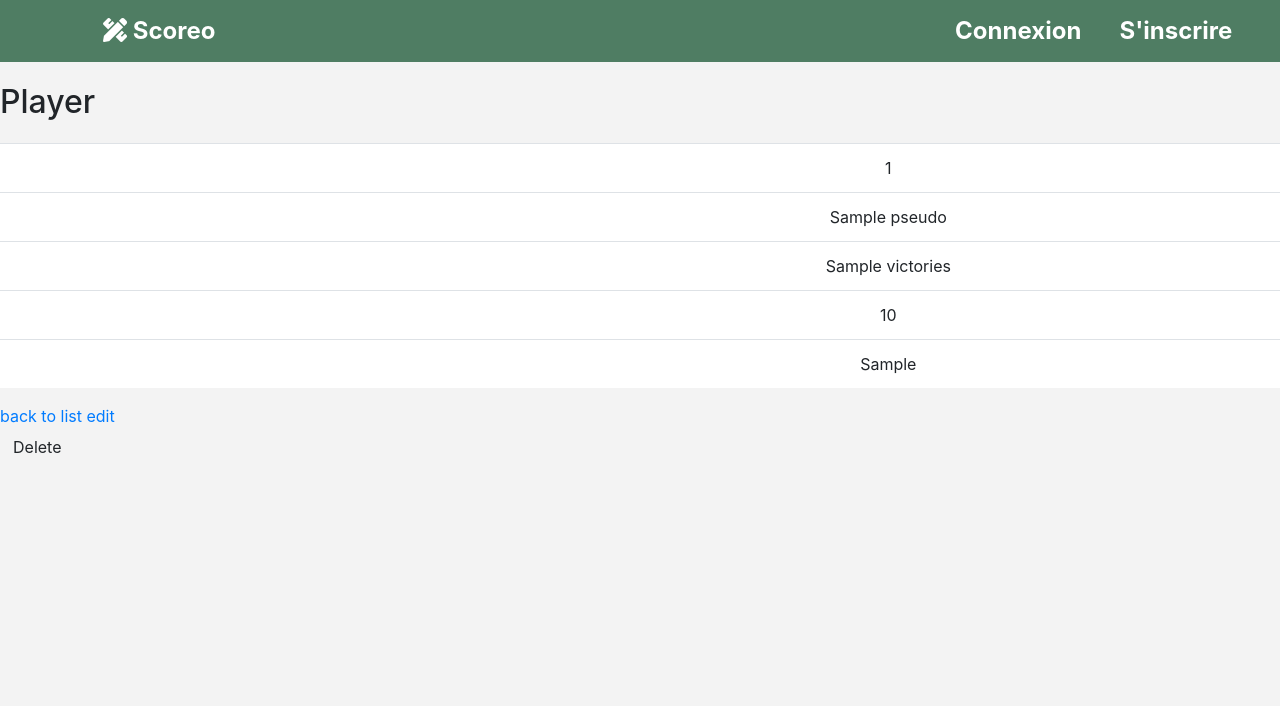
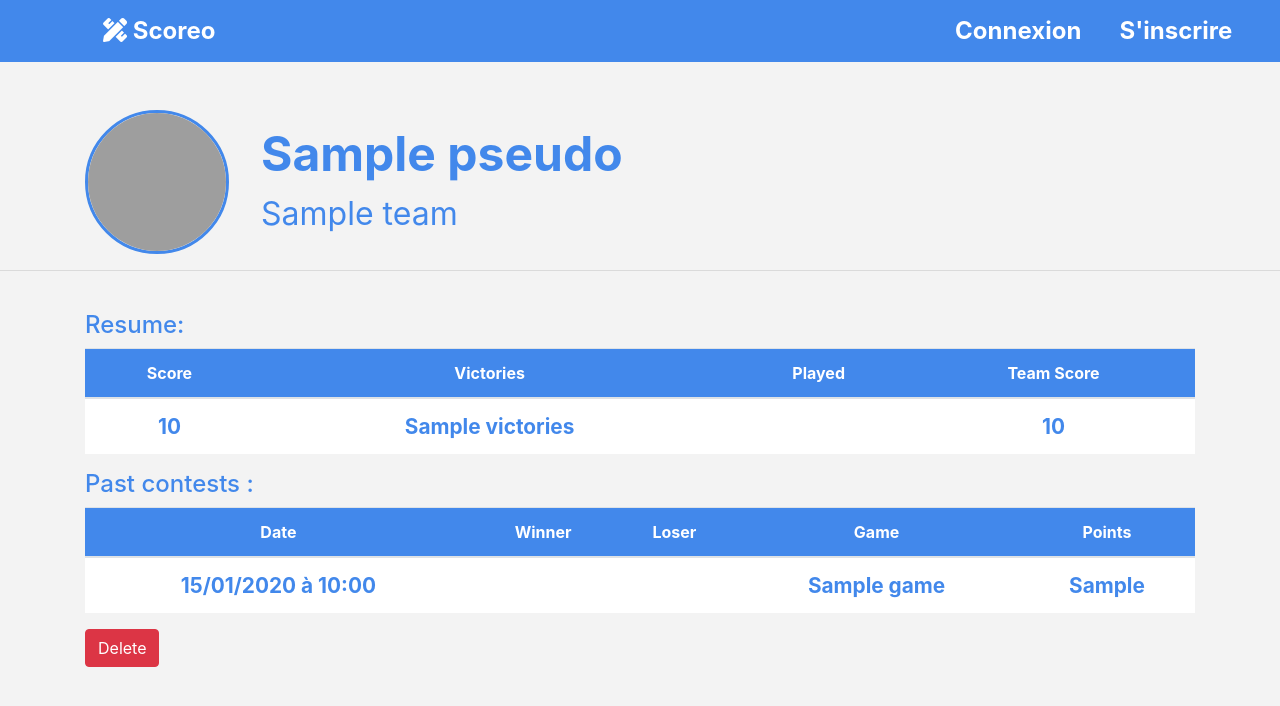
Before and after one commit to tomsihap/kus, a Symfony app: template templates/player/show.html.twig in a window 1280 px wide. Shown: the top 706 px of the page. Run offline with Twig, Linux system fonts and the light colour scheme; the template is opened without the code that fills it: most values are stand-ins (such as "Sample title", 1, 10 or a date in 2020); some libraries are stand-ins or nearby versions; grey boxes are pictures that could not be loaded.

Commit message:
feat(player): add css to player profil

```diff
--- /dev/null
+++ b/public/dist/css/imports/profil.css
@@ -0,0 +1,4 @@
+.pic-profil {
+  border-radius: 50%;
+  width: 1em;
+  height: 1em; }
--- a/public/dist/css/style.css
+++ b/public/dist/css/style.css
@@ -1,6 +1,6 @@
 /* NAVBAR */
 .navbar {
-  background-color: #4F7D63; }
+  background-color: #4288EB; }
   .navbar a {
     color: white; }
   .navbar .navbar-brand {
@@ -19,22 +19,22 @@
 body {
   background-color: #F3F3F3; }
   body #welcome-title {
-    color: #4F7D63;
+    color: #4288EB;
     font-weight: bold;
     font-size: 3em;
     padding-top: 2em; }
   body #p-intro {
-    color: #4F7D63;
+    color: #4288EB;
     font-size: 2em; }
 
 #log-title {
-  color: #4F7D63;
+  color: #4288EB;
   font-weight: bold;
   font-size: 2em;
   padding-top: 2em; }
 
 p, label {
-  color: #4F7D63;
+  color: #4288EB;
   margin: 0px; }
 
 .form-control {
@@ -44,7 +44,7 @@ input {
   margin-bottom: 2em; }
 
 .form-log-btn {
-  background-color: #4F7D63;
+  background-color: #4288EB;
   color: white;
   padding: 1em 2em;
   font-weight: bold;
@@ -60,7 +60,7 @@ form #register-link {
   text-align: center; }
 
 form a {
-  color: #4F7D63; }
+  color: #4288EB; }
 
 .form-input {
   margin-left: auto;
@@ -76,12 +76,12 @@ form a {
   width: 50%; }
 
 #tournament-board-title {
-  color: #4F7D63;
+  color: #4288EB;
   font-weight: bold;
   font-size: 2em; }
 
 #tournament-name {
-  color: #4F7D63;
+  color: #4288EB;
   font-weight: bold;
   font-size: 1.2em; }
 
@@ -108,7 +108,7 @@ th, td {
   text-align: center; }
 
 thead {
-  background-color: #4F7D63; }
+  background-color: #4288EB; }
 
 tbody {
   background-color: white; }
@@ -118,12 +118,12 @@ th {
   font-size: 1em; }
 
 .tournament-index {
-  color: #4F7D63;
+  color: #4288EB;
   font-size: 2em;
   font-weight: bold; }
 
 .tournament-show {
-  color: #4F7D63;
+  color: #4288EB;
   font-size: 1.3em;
   font-weight: bold; }
 
@@ -131,7 +131,7 @@ th {
   font-size: 1em; }
 
 .create-btn {
-  background-color: #4F7D63;
+  background-color: #4288EB;
   border-radius: 10px; }
 
 .team-pic {
@@ -159,7 +159,7 @@ th {
   flex-wrap: nowrap; }
 
 .add-title {
-  color: #4F7D63;
+  color: #4288EB;
   text-align: center;
   font-size: 1.5em;
   padding-top: 1em; }
@@ -212,4 +212,39 @@ th {
   display: none; }
 
 .btn-add {
-  background-color: #4F7D63; }
+  background-color: #4288EB; }
+
+.pic-profil {
+  border-radius: 50%;
+  border: 3px solid #4288EB;
+  width: 9em;
+  height: 9em;
+  margin-top: 3em; }
+
+.head-profil {
+  display: -webkit-box;
+  display: -ms-flexbox;
+  display: flex;
+  -webkit-box-align: end;
+  -ms-flex-align: end;
+  align-items: flex-end; }
+
+.head-info {
+  margin-left: 2em; }
+
+.infos {
+  display: block; }
+
+.info-player {
+  font-size: 3em;
+  font-weight: bold;
+  color: #4288EB; }
+
+.info-team {
+  font-size: 2em;
+  color: #4288EB;
+  padding-bottom: 0.5em; }
+
+.resume-title {
+  color: #4288EB;
+  font-size: 1.5em; }
--- a/public/dist/scss/imports/general.scss
+++ b/public/dist/scss/imports/general.scss
@@ -1,4 +1,5 @@
-$main-color : #4F7D63;
+// $main-color : #4F7D63;
+$main-color: #4288EB;
 $background : #F3F3F3;
 
 
--- /dev/null
+++ b/public/dist/scss/imports/profil.scss
@@ -0,0 +1,39 @@
+.pic-profil {
+    border-radius: 50%;
+    border: 3px solid $main-color;
+    width: 9em;
+    height: 9em;
+
+    margin-top: 3em;
+}
+
+.head-profil {
+    display: flex;
+    align-items: flex-end;
+}
+
+.head-info {
+    margin-left: 2em;
+}
+
+.infos {
+    display: block;
+}
+
+.info-player {
+
+    font-size: 3em;
+    font-weight: bold;
+    color: $main-color;
+}
+
+.info-team {
+    font-size: 2em;
+    color: $main-color;
+    padding-bottom: 0.5em;
+}
+
+.resume-title {
+    color: $main-color;
+    font-size: 1.5em;
+}
--- a/public/dist/scss/style.scss
+++ b/public/dist/scss/style.scss
@@ -2,3 +2,4 @@
 @import "imports/home.scss";
 @import "imports/log.scss";
 @import "imports/tournament.scss";
+@import "imports/profil.scss";
--- a/src/Controller/PlayerController.php
+++ b/src/Controller/PlayerController.php
@@ -115,6 +115,6 @@ class PlayerController extends AbstractController
             $entityManager->flush();
         }
 
-        return $this->redirectToRoute('player_index');
+        return $this->redirectToRoute('tournament_index');
     }
 }
--- a/templates/player/_delete_form.html.twig
+++ b/templates/player/_delete_form.html.twig
@@ -1,5 +1,7 @@
+
+
 <form method="post" action="{{ path('player_delete', {'id': player.id}) }}" onsubmit="return confirm('Are you sure you want to delete this item?');">
     <input type="hidden" name="_method" value="DELETE">
     <input type="hidden" name="_token" value="{{ csrf_token('delete' ~ player.id) }}">
-    <button class="btn">Delete</button>
+    <button class="btn btn-danger">Delete</button>
 </form>
--- a/templates/player/show.html.twig
+++ b/templates/player/show.html.twig
@@ -3,36 +3,64 @@
 {% block title %}Player{% endblock %}
 
 {% block body %}
-    <h1>Player</h1>
 
-    <table class="table">
-        <tbody>
+    <div class="container">
+        <div class="head-profil">
+            <img class="pic-profil" src="{{ asset('dist/images/player/' ~ player.getProfilPic()) }}">
+            <div class="head-info">
+                <p class="infos info-player">{{ player.pseudo}}</p>
+                <p class="infos info-team">{{ player.team.name}}</p>
+            </div>
+        </div>
+    </div>
+
+    <hr><br>
+    <div class="container">
+
+        <h3 class="resume-title">Resume: </h3>
+        <table class="table">
+            <thead>
+                <tr>
+                    <th>Score</th>
+                    <th>Victories</th>
+                    <th>Played</th>
+                    <th>Team Score</th>
+                </tr>
+            </thead>
             <tr>
-                <th>Id</th>
-                <td>{{ player.id }}</td>
-            </tr>
+                <td class="tournament-show">{{ player.score }}</td>
+                <td class="tournament-show">{{ player.victories }}</td>
+                <td class="tournament-show"></td>
+                <td class="tournament-show">{{ player.team.score }}</td>
+        </table>
+
+
+
+        <h3 class="resume-title">Past contests :</h3>
+        <table class="table">
+            <thead>
+                <tr>
+                    <th>Date</th>
+                    <th>Winner</th>
+                    <th>Loser</th>
+                    <th>Game</th>
+                    <th>Points</th>
+
+                </tr>
+            </thead>
+            {% for contest in player.contests %}
             <tr>
-                <th>Pseudo</th>
-                <td>{{ player.pseudo }}</td>
-            </tr>
-            <tr>
-                <th>Victories</th>
-                <td>{{ player.victories }}</td>
-            </tr>
-            <tr>
-                <th>Score</th>
-                <td>{{ player.score }}</td>
-            </tr>
-            <tr>
-                <th>ProfilPic</th>
-                <td>{{ player.profilPic }}</td>
-            </tr>
-        </tbody>
+                <td class="tournament-show">{{ contest.createdAt | date('d/m/Y à H:i') }}</td>
+                <td></td>
+                <td></td>
+                <td class="tournament-show">{{ contest.game.name }}</td>
+                <td class="tournament-show">{{ contest.game.victoryValue }}</td>
+
+    {% endfor %}
     </table>
+    {{ include('player/_delete_form.html.twig') }}
+    </div>
 
-    <a href="{{ path('player_index') }}">back to list</a>
 
-    <a href="{{ path('player_edit', {'id': player.id}) }}">edit</a>
 
-    {{ include('player/_delete_form.html.twig') }}
 {% endblock %}
```
Also changed, not shown: templates/tournament/show.html.twig (+22 -23 lines), public/dist/scss/imports/tournament.scss (line endings or trailing spaces), 1 other file.
